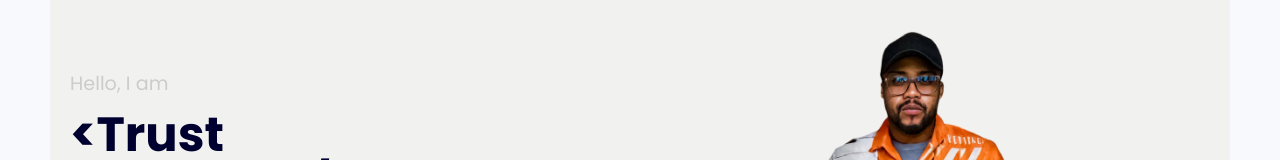
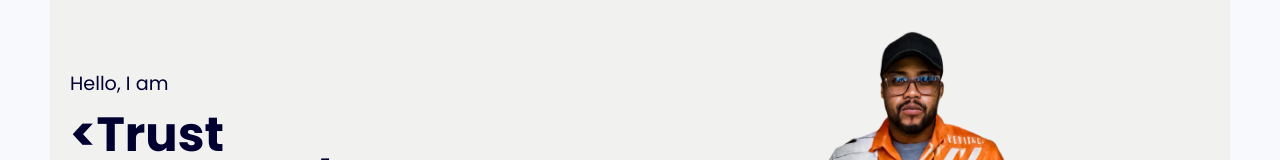
Before and after one commit to Trust447/PERSONAL-PORTFOLIO-WEBSITE, a React (Vite) app in the folder trust-portfolio/: page / in a window 1280 px wide. Shown: the part 231-391 px from the top of the page. Built offline with nearby package versions, Linux system fonts and the light colour scheme.

Commit message:
Update home-styles.css

```diff
--- a/trust-portfolio/src/components/home-component/home-styles.css
+++ b/trust-portfolio/src/components/home-component/home-styles.css
@@ -28,7 +28,7 @@
 .intro {
   font-size: 1.2rem;
   margin-bottom: 10px;
-  color: #ccc;
+  color: #000030;
 }
 
 .name {
```
